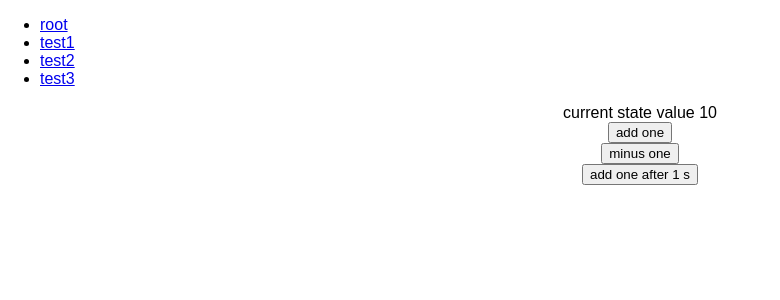
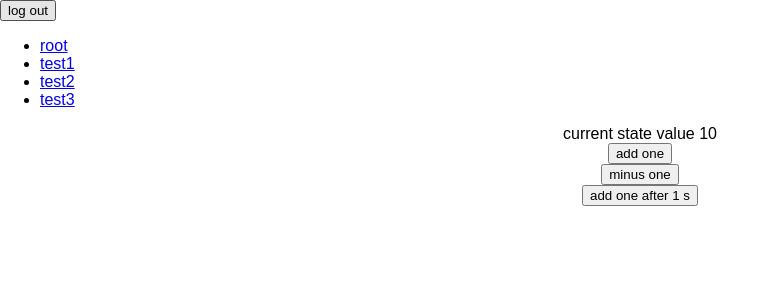
Before and after one commit to wk633/ReactProjectWinter, a React app in the folder project/: page /login in a window 1280 px wide. Both pictures are taken after a click on the button "login". Shown: the top 300 px of the page, without its empty margins (0-780 px from the left). Built offline with nearby package versions, Linux system fonts and the light colour scheme.

Commit message:
add logout button

```diff
--- a/project/src/Dashboard.js
+++ b/project/src/Dashboard.js
@@ -28,6 +28,7 @@ class Dashboard extends React.Component{
         const redirectToLogin = (<Redirect to='/login'></Redirect>);
         const app = (
             <div>
+                <button onClick={this.props.logout}>log out</button>
                 <ul>
                     <li><Link to='/dashboard'>root</Link></li>
                     <li><Link to='/dashboard/test1'>test1</Link></li>
```
